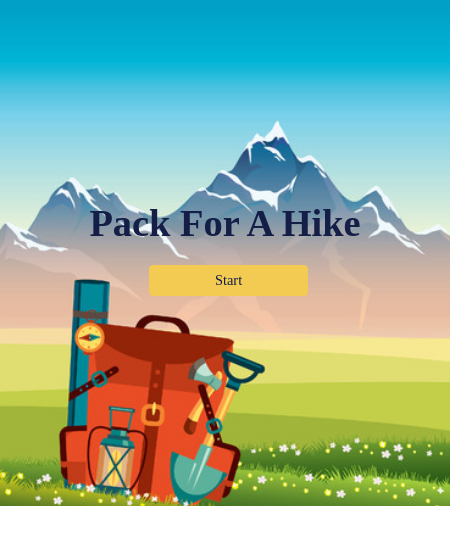
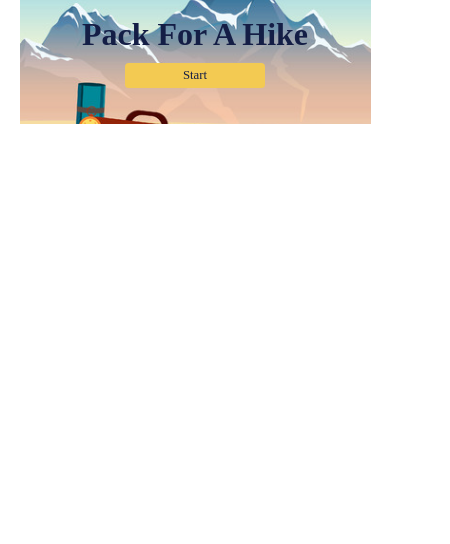
Before and after one commit to OlgaMinaievaWebDev/pack-for-hike, a React (Create React App) app: page / in a window 390 px wide. Shown: the top 544 px of the page, 450 px wide, since content can reach past the window. Built offline with nearby package versions, Linux system fonts and the light colour scheme; a web font is replaced by a local one.

Commit message:
css added

```diff
--- a/src/index.css
+++ b/src/index.css
@@ -15,7 +15,7 @@
   padding: 1rem;
   width: 60vw;
   min-width: 450px;
-  min-height: 60vh;
+  min-height: 80vh;
   height: fit-content;
   margin: 0 auto;
   background-image: url("../public/images/landscape.jpeg");
@@ -103,3 +103,56 @@ li button {
   min-width: 20px;
   margin-bottom: 0;
 }
+
+.actions {
+  margin-top: 1rem;
+}
+
+@media only screen and (max-width: 500px) {
+  /* Adjustments for smaller screens */
+
+  .App {
+    width: 90vw;
+    min-width: auto;
+    min-height: auto;
+    margin: 0 auto;
+  }
+
+  h1 {
+    font-size: 2rem;
+    margin-bottom: 10px;
+  }
+
+  p {
+    margin-bottom: 0.5em;
+  }
+
+  input[type="text"],
+  input[type="number"],
+  button,
+  select,
+  .btn-start,
+  .choose-weight {
+    padding: 0.4em;
+    font-size: 0.8em;
+    margin-left: 0;
+    margin-bottom: 20px;
+  }
+
+  .items-list ul {
+    width: 100%;
+    grid-template-columns: 1fr;
+    gap: 10px;
+  }
+
+  li {
+    min-width: 90%;
+    font-size: 1rem;
+  }
+
+  li button {
+    margin-left: auto;
+    margin-right: 8px;
+    min-width: 30px;
+  }
+}
```
